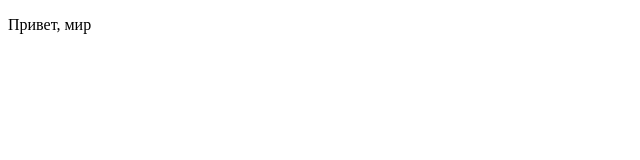
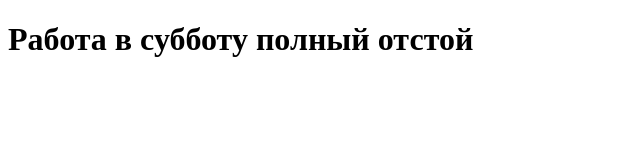
Before and after one commit to Oleg-swe/olegswe.github.io, a plain HTML site: page index.html in a window 1280 px wide. Shown: the whole page, without its empty margins (0-640 px from the left). Drawn offline with Linux system fonts and the light colour scheme.

Commit message:
Update index.html

```diff
--- a/index.html
+++ b/index.html
@@ -1,3 +1,3 @@
 <!DOCTYPE html>
 <title>Маленький HTML5</title>
-<p>Привет, мир</p>
+<h1>Работа в субботу полный отстой</h1>
```
